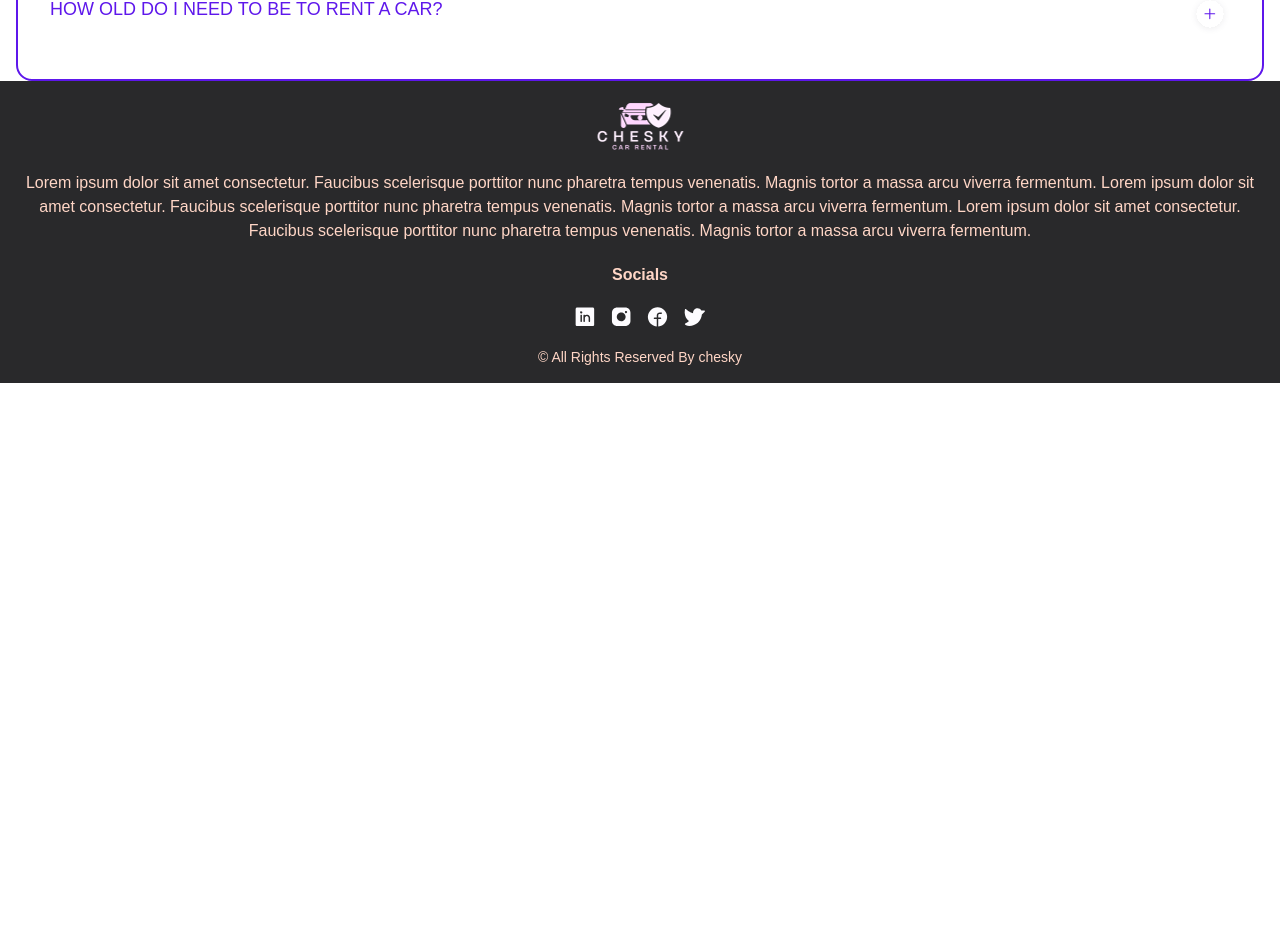
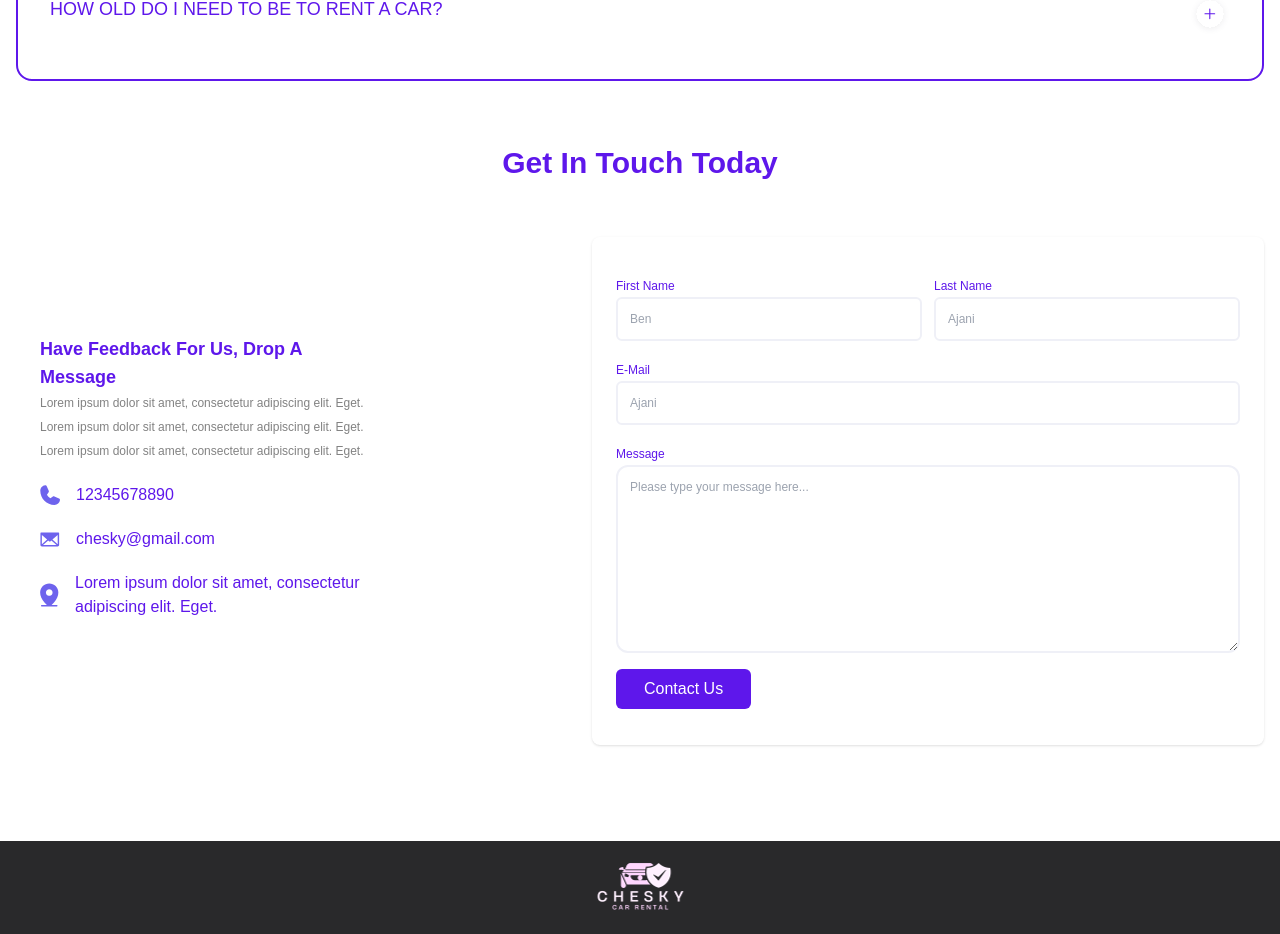
Before and after one commit to AfeezGL/chesky-frontend, a Next.js app: page / in a window 1280 px wide. Shown: the part 2649-3583 px from the top of the page. Before the commit the page ends 3032 px from the top, so only its background shows below. Built offline with nearby package versions, Linux system fonts and the light colour scheme.

Commit message:
feat: adds contact us section to the homepage

```diff
--- a/pages/index.jsx
+++ b/pages/index.jsx
@@ -1,4 +1,5 @@
 import SearchBar from '@/components/SearchBar';
+import ContactUsSection from '@/homepage/ContactUsSection';
 import FAQSection from '@/homepage/FAQSection';
 import HeroSection from '@/homepage/partials/Herosection';
 import PartnersSection from '@/homepage/PartnersSection';
@@ -14,6 +15,7 @@ export default function Home() {
       <TopOffersSection />
       <WhatMakesUsStandOut />
       <FAQSection />
+      <ContactUsSection />
     </>
   );
 }
```
